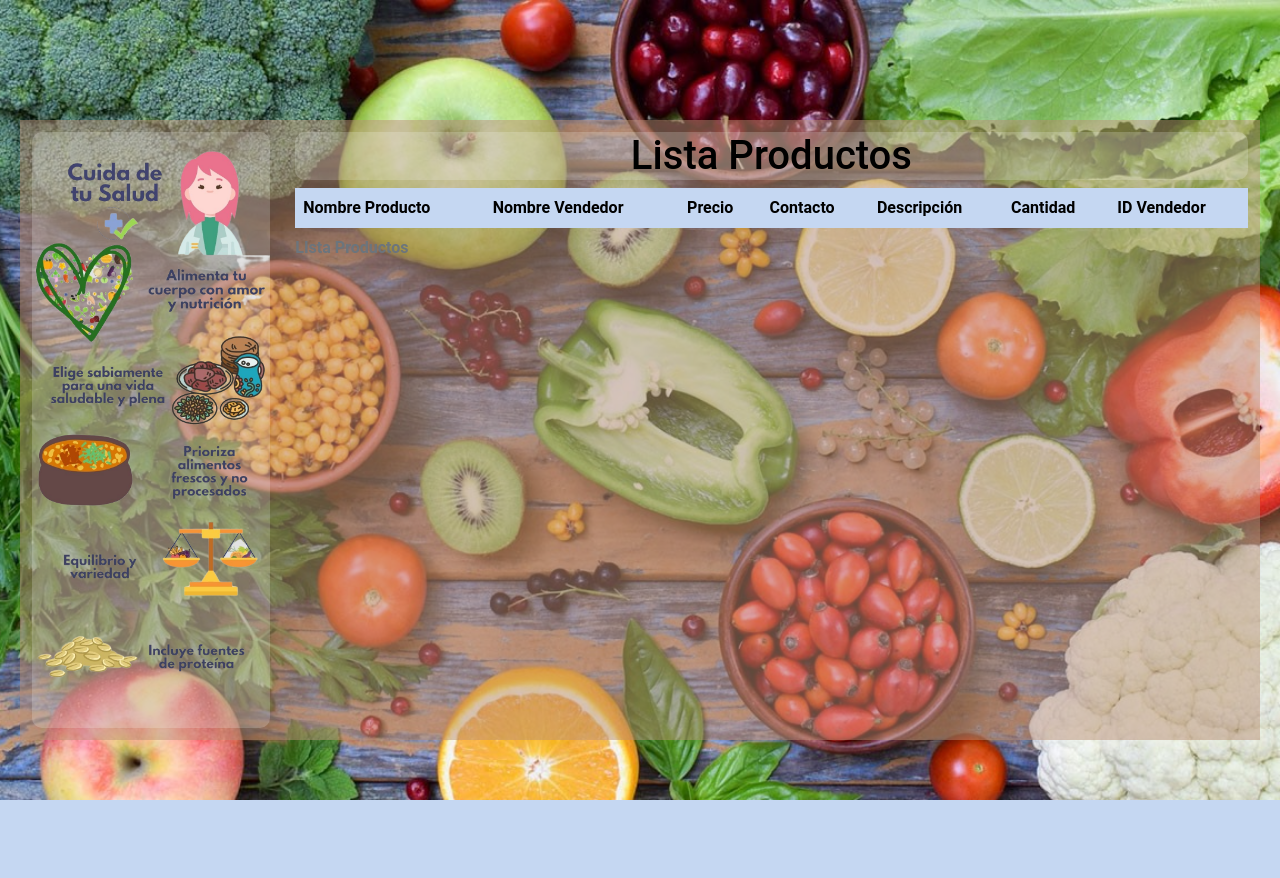
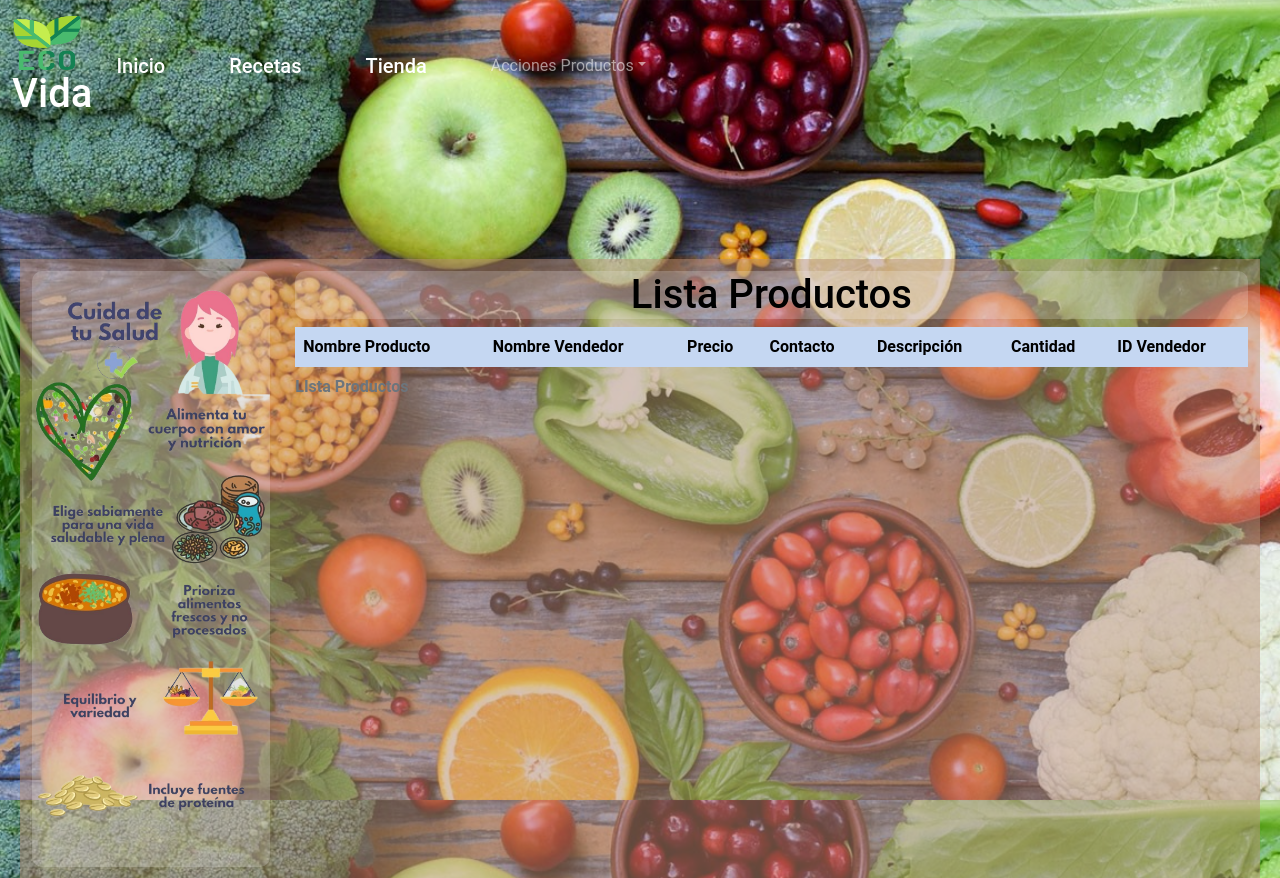
Before and after one commit to bsolis11/Proyecto-Gestion, a PHP site: page /listaProductos.php in a window 1280 px wide. Shown: the top 878 px of the page. Before the commit the page ends 800 px from the top, so only its background shows below. Run offline with PHP 8.4, Linux system fonts and the light colour scheme; data that the repository does not hold is empty.

Commit message:
Update listaProductos.php

```diff
--- a/Proyecto2/listaProductos.php
+++ b/Proyecto2/listaProductos.php
@@ -20,6 +20,46 @@
 <body class="bg-form-add-prod">
   <header>
     <!-- place navbar here -->
+    <nav class="navbar navbar-expand-lg navbar-dark navbar-transparent">
+            <div class="container-fluid">
+              <a class="navbar-brand" href="#">
+                <img src="ImagenesIndex/eco.png" alt="" width="70" height="54" class="d-inline-block align-text-top">
+                <h1>Vida</h1>
+              </a>
+
+              <button class="navbar-toggler" type="button" data-bs-toggle="collapse" data-bs-target="#navbarSupportedContent"
+                aria-controls="navbarSupportedContent" aria-expanded="false" aria-label="Toggle navigation">
+                <span class="navbar-toggler-icon"></span>
+              </button>
+              <div class="collapse navbar-collapse" id="navbarSupportedContent">
+                <ul class="navbar-nav me-auto mb-2 mb-lg-0">
+                  <li class="nav-item me-5">
+                    <a class="nav-link active" aria-current="page" href="Principal1.html">
+                        <h5>Inicio</h5>
+                    </a>
+                  </li>
+                  <li class="nav-item me-5">
+                    <a class="nav-link active" href="../Proyecto2/recetas.html">
+                      <h5>Recetas</h5>
+                    </a>
+                  </li>
+                  <li class="nav-item me-5">
+                    <a class="nav-link active" aria-current="page" href="../Proyecto2/listaProductos.php">
+                        <h5>Tienda</h5> </a>
+                  </li>
+                  <li class="nav-item me-5 dropdown letras ">
+                  <a class="nav-link dropdown-toggle" data-bs-toggle="dropdown" href="#" role="button" aria-haspopup="true" aria-expanded="false">Acciones Productos</a>
+                  <div class="dropdown-menu">
+                    <a class="dropdown-item" href="../Proyecto2/eliminarProducto.html">Eliminar un producto</a>
+                    <a class="dropdown-item" href="../Proyecto2/modificarProducto.html">Editar productos</a>
+                    <a class="dropdown-item" href="../Proyecto2/insertarProducto.html">Agregar productos</a>
+                  </div>
+                </li>
+
+
+              </div>
+            </div>
+          </nav>
   </header>
   <main>
     <div class="formulario-container">
```
